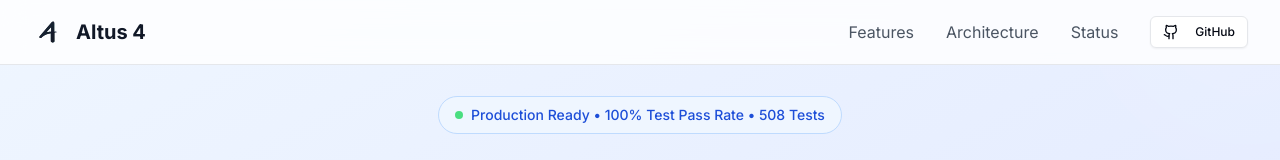
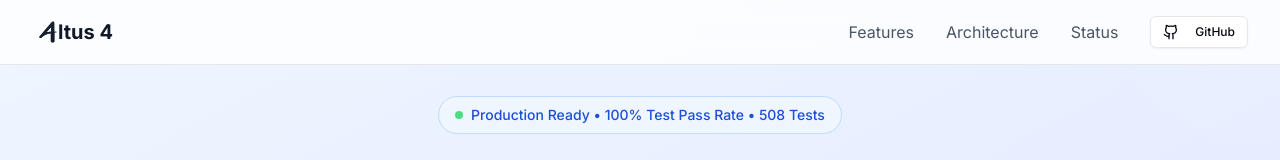
Before and after one commit to altus4/website, a Vue app: page / in a window 1280 px wide. Shown: the top 160 px of the page. Built offline with nearby package versions, Linux system fonts and the light colour scheme.

Commit message:
Refactor App.vue and AltusLogo.vue for improved layout and code consistency; adjust logo text alignment and clean up prop definitions.

```diff
--- a/src/App.vue
+++ b/src/App.vue
@@ -5,9 +5,9 @@
       <div class="max-w-7xl mx-auto px-4 sm:px-6 lg:px-8">
         <div class="flex items-center justify-between h-16">
           <!-- Logo -->
-          <a href="/" class="flex items-center space-x-3 hover:opacity-80 transition-opacity cursor-pointer">
+          <a href="/" class="flex items-center hover:opacity-80 transition-opacity cursor-pointer">
             <AltusLogo variant="dark" size="32" :animated="true" />
-            <span class="text-xl font-bold text-gray-900">Altus 4</span>
+            <span class="text-xl font-bold text-gray-900 -ml-1.5">ltus 4</span>
           </a>
 
           <!-- Navigation Links -->
```
Also changed, not shown: src/components/ui/AltusLogo.vue (indentation only).
